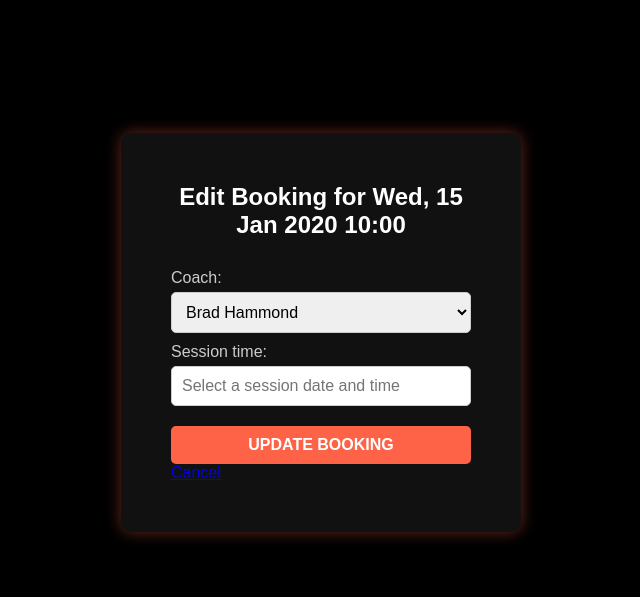
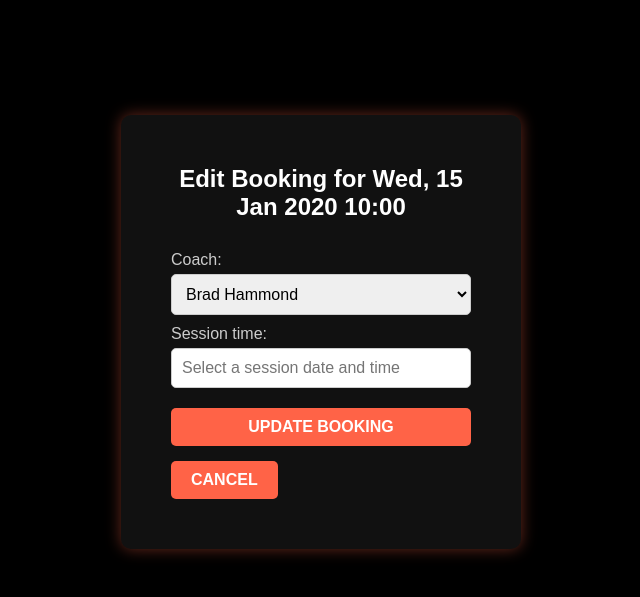
Before and after one commit to Brad-Hammond/Hammond-Hustle, a Django app: page /bookings/edit_booking/1/ in a window 1280 px wide. Shown: the part 68-665 px from the top of the page, without its empty margins (319-959 px from the left). Run offline with Django 4.2, Linux system fonts and the light colour scheme; a user stored in the database is signed in; data comes from the database, SQL or seed files in the repository; tables that the repository leaves empty hold one stand-in row (values such as "Sample post").

Commit message:
Style: Added styling for cancel and new booking - buttons.

```diff
--- a/static/css/style.css
+++ b/static/css/style.css
@@ -501,6 +501,24 @@ nav ul li a:hover {
   background: linear-gradient(to top, rgba(0, 0, 0, 1), transparent);
   z-index: 1;
 }
+
+/* Booking button styling */
+
+.manage-bookings-section .btn {
+  background-color: #ff6347;
+  color: #fff;
+  padding: 10px 20px;
+  border-radius: 5px;
+  text-transform: uppercase;
+  font-weight: bold;
+  text-decoration: none;
+  display: inline-block;
+}
+
+.manage-bookings-section .btn:hover {
+  background-color: #ff7f50;
+}
+
 /* Responsive Styling */
 @media (max-width: 768px) {
   .about-us {
@@ -527,6 +545,23 @@ nav ul li a:hover {
   .about-us p {
     font-size: 1rem;
   }
+}
+
+/* Cancel Button Styling */
+.cancel-button {
+  background-color: #ff6347;
+  color: #fff;
+  padding: 10px 20px;
+  border-radius: 5px;
+  text-transform: uppercase;
+  font-weight: bold;
+  text-decoration: none;
+  display: inline-block;
+  margin-top: 15px;
+}
+
+.cancel-button:hover {
+  background-color: #ff7f50;
 }
 
 /* Responsive Adjustments */
```
